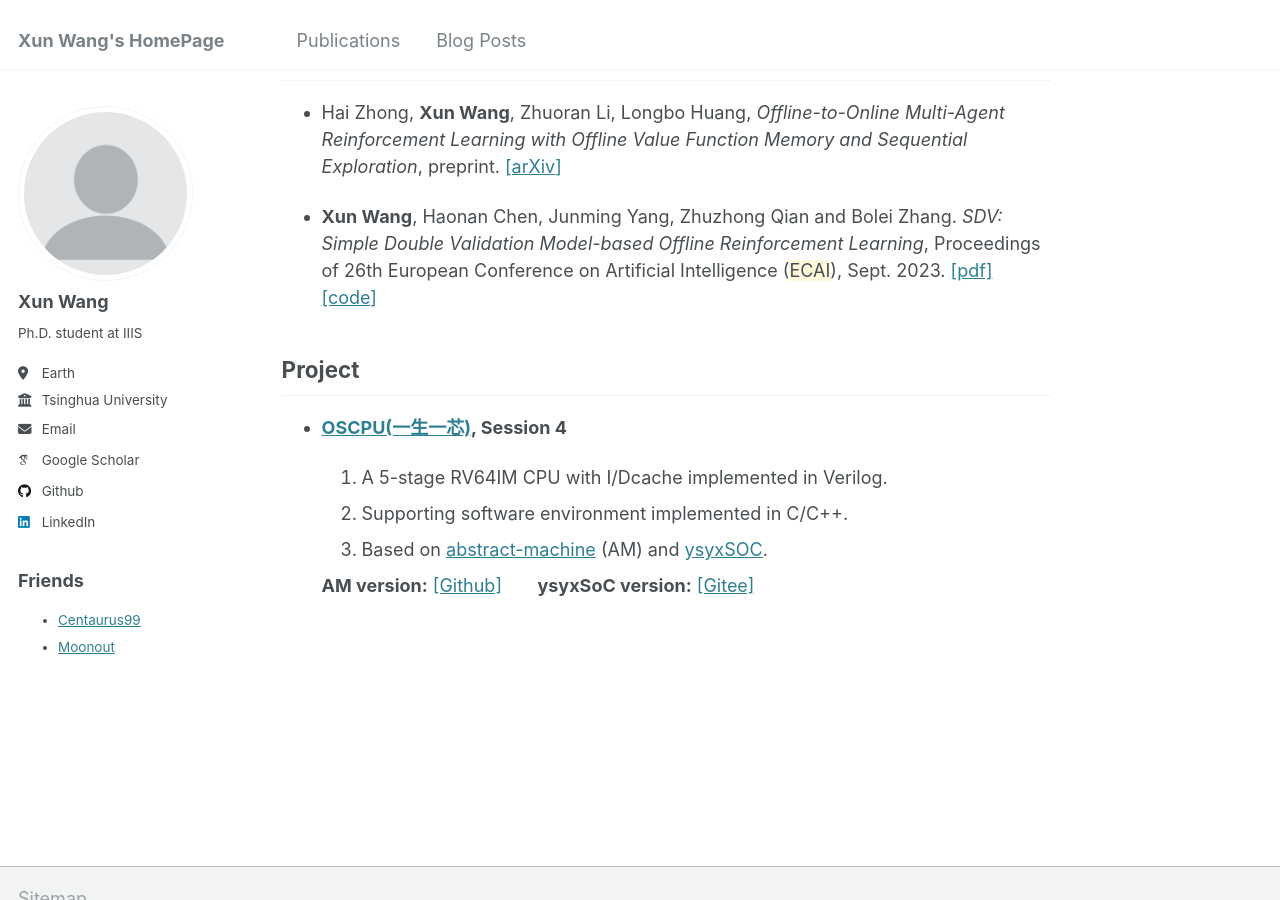
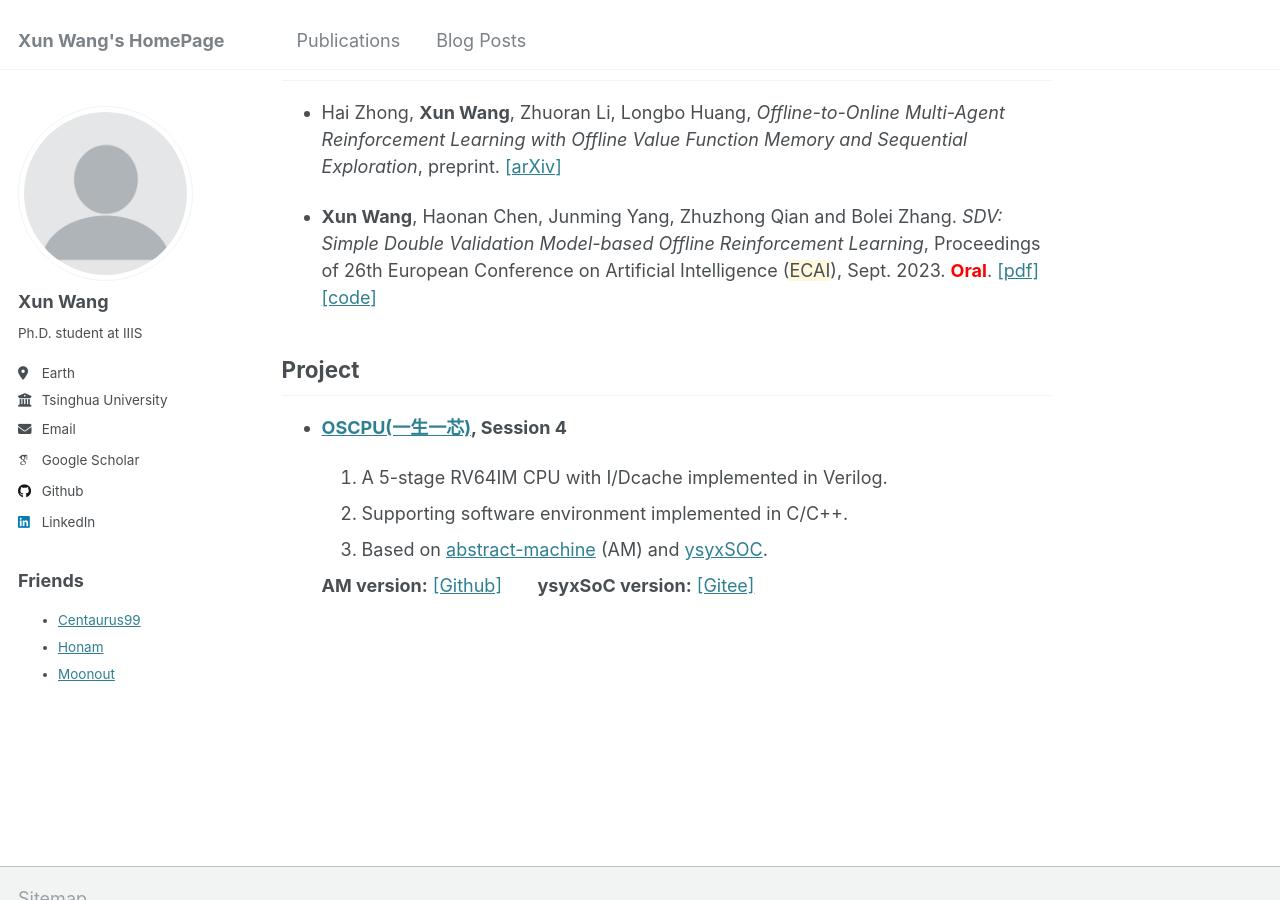
Before and after one commit to Misakau/Misakau.github.io, a Jekyll site: the page built from _pages/about.md, in a window 1280 px wide and 900 px high, scrolled down 412 px. Built offline with Jekyll 4.4.1, drawn with Linux system fonts in a browser that asks for light colours; some web fonts are replaced; comment, search, counter and statistics services are not loaded.

Commit message:
add friends and some fix

```diff
--- a/_data/friends.yml
+++ b/_data/friends.yml
@@ -1,4 +1,6 @@
 - name: Centaurus99
   url: https://blog.centaurus99.top/
+- name: Honam
+  url: https://chenhn02.github.io
 - name: Moonout
   url: https://www.cnblogs.com/moonout
--- a/_pages/about.md
+++ b/_pages/about.md
@@ -19,7 +19,7 @@ Publications
 ------
 - Hai Zhong, **Xun Wang**, Zhuoran Li, Longbo Huang, *Offline-to-Online Multi-Agent Reinforcement Learning with Offline Value Function Memory and Sequential Exploration*, preprint. [\[arXiv\]](https://arxiv.org/abs/2410.19450)
 
-- **Xun Wang**, Haonan Chen, Junming Yang, Zhuzhong Qian and Bolei Zhang. *SDV: Simple Double Validation Model-based Offline Reinforcement Learning*, Proceedings of 26th European Conference on Artificial Intelligence (<span style="background-color:#FFF8DC;">ECAI</span>), Sept. 2023. [\[pdf\]](files/pdfs/sdv_ecai23.pdf) [\[code\]](https://github.com/Misakau/SDV)
+- **Xun Wang**, Haonan Chen, Junming Yang, Zhuzhong Qian and Bolei Zhang. *SDV: Simple Double Validation Model-based Offline Reinforcement Learning*, Proceedings of 26th European Conference on Artificial Intelligence (<span style="background-color:#FFF8DC;">ECAI</span>), Sept. 2023. <strong style="color: red;">Oral</strong>. [\[pdf\]](files/pdfs/sdv_ecai23.pdf) [\[code\]](https://github.com/Misakau/SDV)
 
 Project
 ------
```
